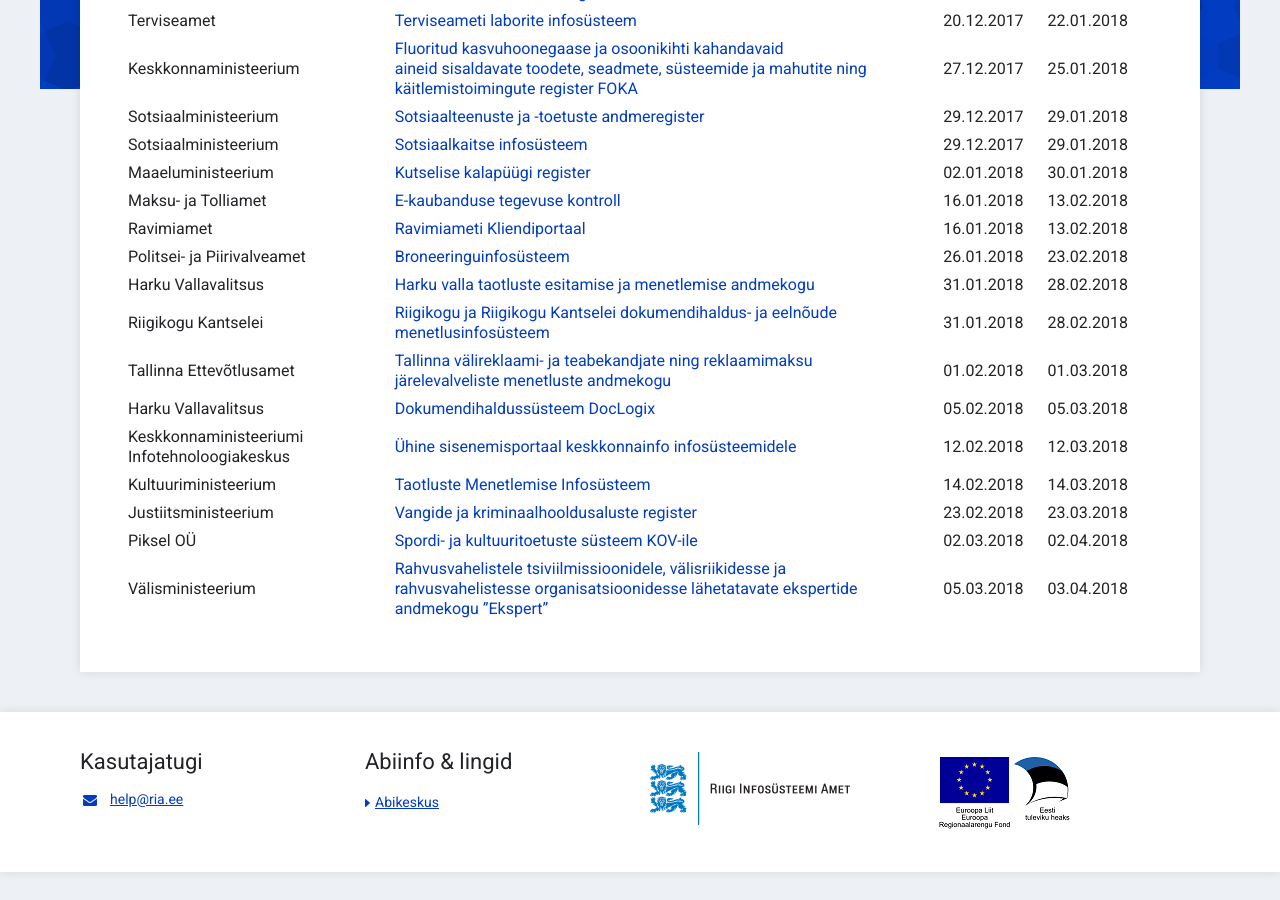
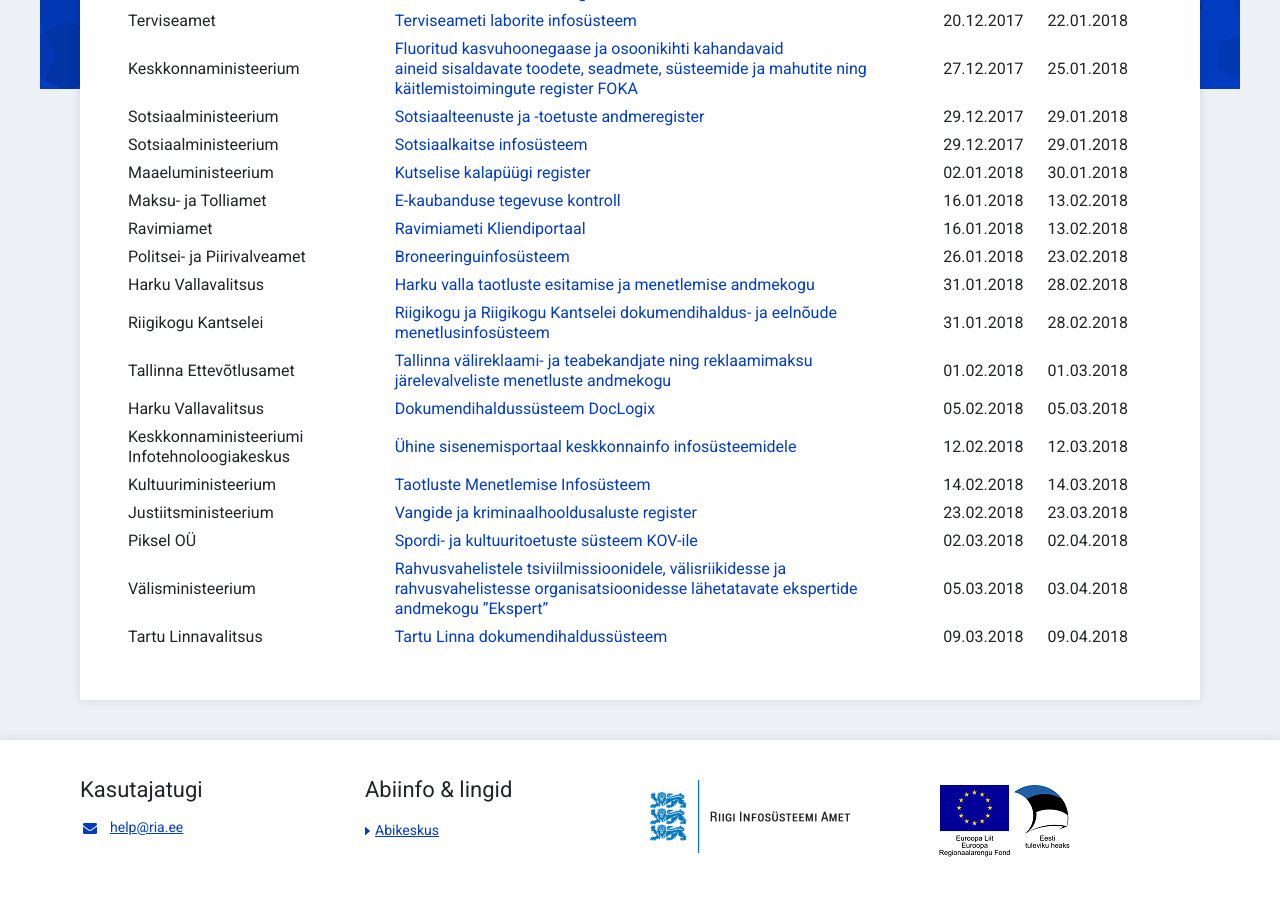
Before and after one commit to e-gov/RIHA-Help, a Jekyll site: the page built from docs/RIHAs-hindamisel.md, in a window 1280 px wide and 900 px high, scrolled down 574 px. Built offline with Jekyll 4.4.1, drawn with Linux system fonts in a browser that asks for light colours; before the commit the page ends 1446 px from its top, so only the background shows below that.

Commit message:
Update RIHAs-hindamisel.md

```diff
--- a/docs/RIHAs-hindamisel.md
+++ b/docs/RIHAs-hindamisel.md
@@ -27,3 +27,4 @@ Nimekirjas on esitatud infosüsteemid, mis on esitatud hindamisele pärast 7. de
 |Justiitsministeerium | [Vangide ja kriminaalhooldusaluste register](https://www.riha.ee/Infosüsteemid/Vaata/kir) | 23.02.2018 | 23.03.2018 |
 | Piksel OÜ | [Spordi- ja kultuuritoetuste süsteem KOV-ile](https://www.riha.ee/Infosüsteemid/Vaata/spoku) | 02.03.2018 | 02.04.2018 |
 | Välisministeerium | [Rahvusvahelistele tsiviilmissioonidele, välisriikidesse ja rahvusvahelistesse organisatsioonidesse lähetatavate ekspertide andmekogu ”Ekspert”](https://www.riha.ee/Infosüsteemid/Vaata/ekspert) | 05.03.2018 | 03.04.2018 |
+| Tartu Linnavalitsus | [Tartu Linna dokumendihaldussüsteem](https://www.riha.ee/Infosüsteemid/Vaata/75006546-goprocase) | 09.03.2018 | 09.04.2018 |
```
